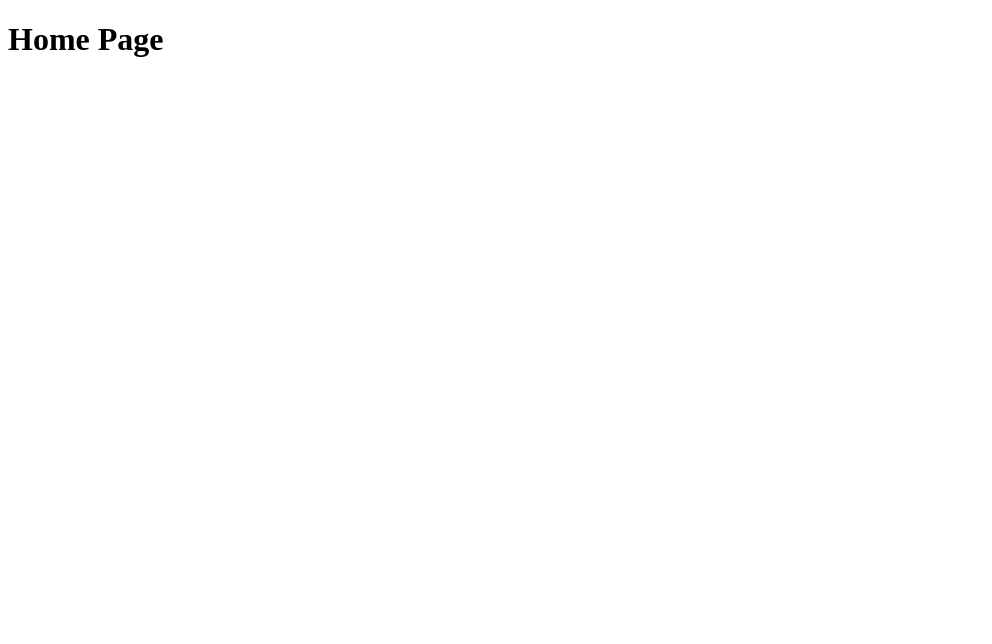
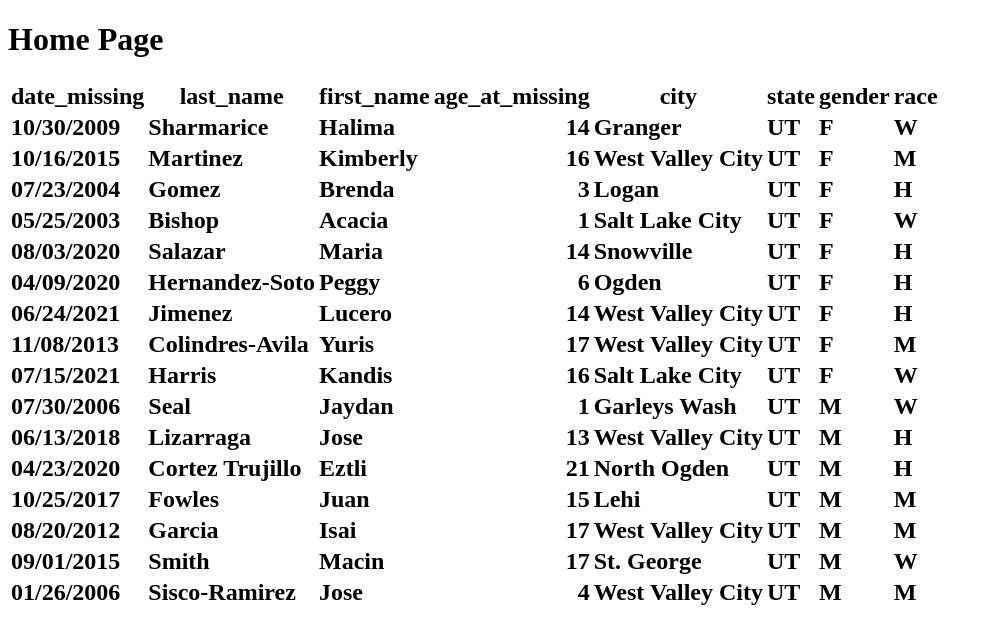
Before and after one commit to Braden2n/MissingPersons, a Django app: page / in a window 1280 px wide. Before the commit the part shown is almost empty. Shown: the top 644 px of the page, without its empty margins (0-992 px from the left). Run offline with Django 4.2, Linux system fonts and the light colour scheme.

Commit message:
Table Creation

```diff
--- a/templates/humantrafficking/index.html
+++ b/templates/humantrafficking/index.html
@@ -8,5 +8,183 @@
   </head>
   <body>
     <h1>Home Page</h1>
+    <h2>
+      <table class="table table-bordered table-hover table-condensed">
+        <thead>
+          <tr>
+            <th title="Field #1">date_missing</th>
+            <th title="Field #2">last_name</th>
+            <th title="Field #3">first_name</th>
+            <th title="Field #4">age_at_missing</th>
+            <th title="Field #5">city</th>
+            <th title="Field #6">state</th>
+            <th title="Field #7">gender</th>
+            <th title="Field #8">race</th>
+          </tr>
+        </thead>
+        <tbody>
+          <tr>
+            <td>10/30/2009</td>
+            <td>Sharmarice</td>
+            <td>Halima</td>
+            <td align="right">14</td>
+            <td>Granger</td>
+            <td>UT</td>
+            <td>F</td>
+            <td>W</td>
+          </tr>
+          <tr>
+            <td>10/16/2015</td>
+            <td>Martinez</td>
+            <td>Kimberly</td>
+            <td align="right">16</td>
+            <td>West Valley City</td>
+            <td>UT</td>
+            <td>F</td>
+            <td>M</td>
+          </tr>
+          <tr>
+            <td>07/23/2004</td>
+            <td>Gomez</td>
+            <td>Brenda</td>
+            <td align="right">3</td>
+            <td>Logan</td>
+            <td>UT</td>
+            <td>F</td>
+            <td>H</td>
+          </tr>
+          <tr>
+            <td>05/25/2003</td>
+            <td>Bishop</td>
+            <td>Acacia</td>
+            <td align="right">1</td>
+            <td>Salt Lake City</td>
+            <td>UT</td>
+            <td>F</td>
+            <td>W</td>
+          </tr>
+          <tr>
+            <td>08/03/2020</td>
+            <td>Salazar</td>
+            <td>Maria</td>
+            <td align="right">14</td>
+            <td>Snowville</td>
+            <td>UT</td>
+            <td>F</td>
+            <td>H</td>
+          </tr>
+          <tr>
+            <td>04/09/2020</td>
+            <td>Hernandez-Soto</td>
+            <td>Peggy</td>
+            <td align="right">6</td>
+            <td>Ogden</td>
+            <td>UT</td>
+            <td>F</td>
+            <td>H</td>
+          </tr>
+          <tr>
+            <td>06/24/2021</td>
+            <td>Jimenez</td>
+            <td>Lucero</td>
+            <td align="right">14</td>
+            <td>West Valley City</td>
+            <td>UT</td>
+            <td>F</td>
+            <td>H</td>
+          </tr>
+          <tr>
+            <td>11/08/2013</td>
+            <td>Colindres-Avila</td>
+            <td>Yuris</td>
+            <td align="right">17</td>
+            <td>West Valley City</td>
+            <td>UT</td>
+            <td>F</td>
+            <td>M</td>
+          </tr>
+          <tr>
+            <td>07/15/2021</td>
+            <td>Harris</td>
+            <td>Kandis</td>
+            <td align="right">16</td>
+            <td>Salt Lake City</td>
+            <td>UT</td>
+            <td>F</td>
+            <td>W</td>
+          </tr>
+          <tr>
+            <td>07/30/2006</td>
+            <td>Seal</td>
+            <td>Jaydan</td>
+            <td align="right">1</td>
+            <td>Garleys Wash</td>
+            <td>UT</td>
+            <td>M</td>
+            <td>W</td>
+          </tr>
+          <tr>
+            <td>06/13/2018</td>
+            <td>Lizarraga</td>
+            <td>Jose</td>
+            <td align="right">13</td>
+            <td>West Valley City</td>
+            <td>UT</td>
+            <td>M</td>
+            <td>H</td>
+          </tr>
+          <tr>
+            <td>04/23/2020</td>
+            <td>Cortez Trujillo</td>
+            <td>Eztli</td>
+            <td align="right">21</td>
+            <td>North Ogden</td>
+            <td>UT</td>
+            <td>M</td>
+            <td>H</td>
+          </tr>
+          <tr>
+            <td>10/25/2017</td>
+            <td>Fowles</td>
+            <td>Juan</td>
+            <td align="right">15</td>
+            <td>Lehi</td>
+            <td>UT</td>
+            <td>M</td>
+            <td>M</td>
+          </tr>
+          <tr>
+            <td>08/20/2012</td>
+            <td>Garcia</td>
+            <td>Isai</td>
+            <td align="right">17</td>
+            <td>West Valley City</td>
+            <td>UT</td>
+            <td>M</td>
+            <td>M</td>
+          </tr>
+          <tr>
+            <td>09/01/2015</td>
+            <td>Smith</td>
+            <td>Macin</td>
+            <td align="right">17</td>
+            <td>St. George</td>
+            <td>UT</td>
+            <td>M</td>
+            <td>W</td>
+          </tr>
+          <tr>
+            <td>01/26/2006</td>
+            <td>Sisco-Ramirez</td>
+            <td>Jose</td>
+            <td align="right">4</td>
+            <td>West Valley City</td>
+            <td>UT</td>
+            <td>M</td>
+            <td>M</td>
+          </tr>
+        </tbody>
+      </table>
+    </h2>
   </body>
 </html>
```
